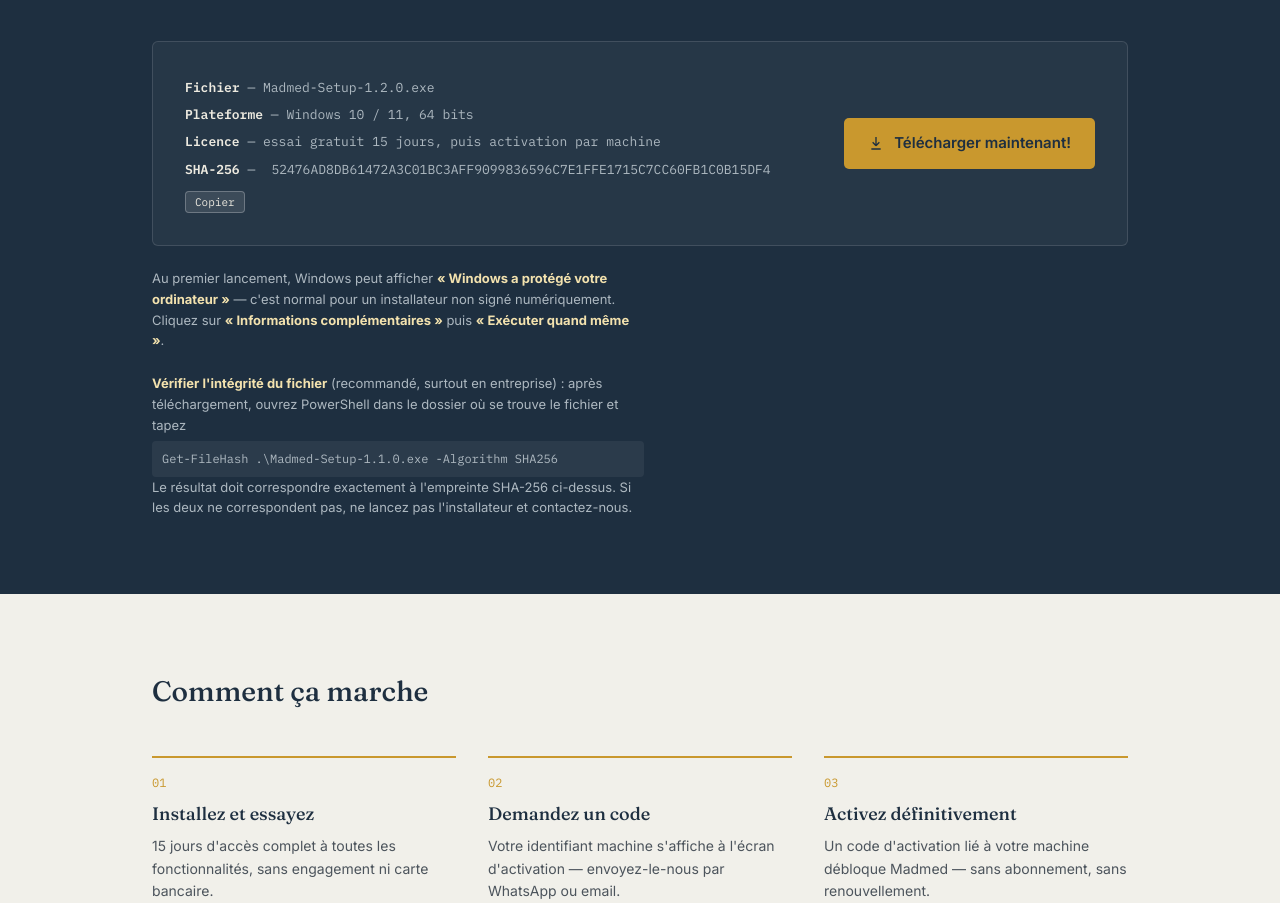
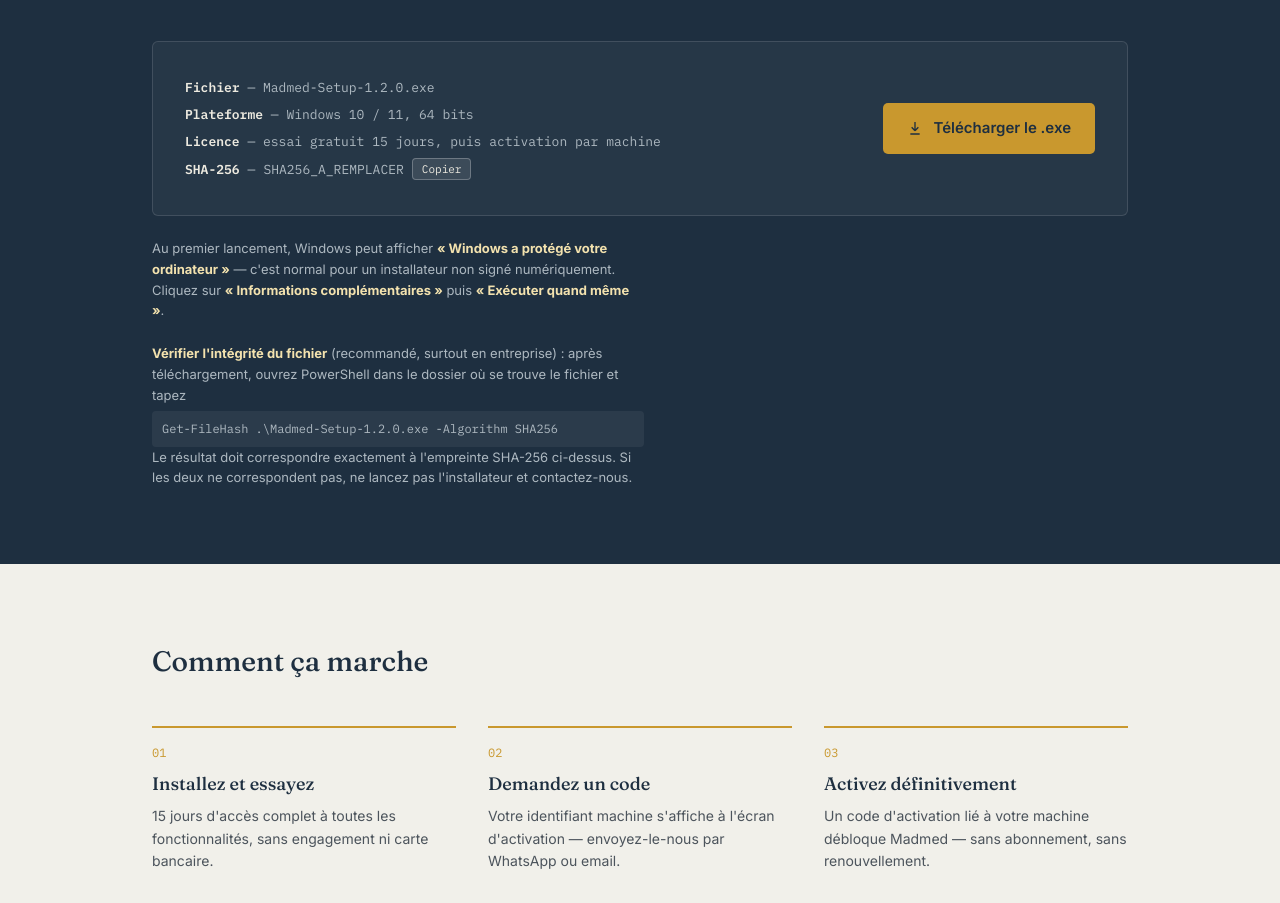
Before and after one commit to phylosirus-png/madmed, a plain HTML site: page index.html in a window 1280 px wide. Shown: the part 1908-2811 px from the top of the page. Drawn offline with Linux system fonts and the light colour scheme.

Commit message:
Update SHA-256 value and download link in index.html

```diff
--- a/index.html
+++ b/index.html
@@ -255,13 +255,13 @@
         <div><b>Plateforme</b> — Windows 10 / 11, 64 bits</div>
         <div><b>Licence</b> — essai gratuit 15 jours, puis activation par machine</div>
         <div style="display:flex;align-items:center;gap:8px;flex-wrap:wrap;">
-          <b>SHA-256</b> — <span id="sha256-value" style="word-break:break-all;"></span>52476AD8DB61472A3C01BC3AFF9099836596C7E1FFE1715C7CC60FB1C0B15DF4
+          <b>SHA-256</b> — <span id="sha256-value" style="word-break:break-all;">SHA256_A_REMPLACER</span>
           <button onclick="navigator.clipboard.writeText(document.getElementById('sha256-value').textContent); this.textContent='Copié !'; setTimeout(()=>this.textContent='Copier',1500);" style="font-family:'IBM Plex Mono',monospace; font-size:11px; background:rgba(255,255,255,0.1); color:var(--text-inverse); border:1px solid rgba(255,255,255,0.25); border-radius:4px; padding:3px 9px; cursor:pointer;">Copier</button>
         </div>
       </div>
-      <a class="btn-download" https://github.com/phylosirus-png/madmed/releases/download/v1.2.0/Madmed.Setup.1.2.0.exe" download>
+      <a class="btn-download" href="LIEN_DE_TELECHARGEMENT_A_REMPLACER" download>
         <svg viewBox="0 0 24 24" fill="none" stroke="currentColor" stroke-width="2"><path d="M12 3v13m0 0l-5-5m5 5l5-5M5 21h14"/></svg>
-        Télécharger maintenant!
+        Télécharger le .exe
       </a>
     </div>
     <p class="smartscreen-note">
@@ -269,7 +269,7 @@
     </p>
     <p class="smartscreen-note">
       <b>Vérifier l'intégrité du fichier</b> (recommandé, surtout en entreprise) : après téléchargement, ouvrez PowerShell dans le dossier où se trouve le fichier et tapez
-      <code style="display:block;margin-top:6px;padding:8px 10px;background:rgba(255,255,255,0.06);border-radius:4px;font-family:'IBM Plex Mono',monospace;font-size:12px;">Get-FileHash .\Madmed-Setup-1.1.0.exe -Algorithm SHA256</code>
+      <code style="display:block;margin-top:6px;padding:8px 10px;background:rgba(255,255,255,0.06);border-radius:4px;font-family:'IBM Plex Mono',monospace;font-size:12px;">Get-FileHash .\Madmed-Setup-1.2.0.exe -Algorithm SHA256</code>
       Le résultat doit correspondre exactement à l'empreinte SHA-256 ci-dessus. Si les deux ne correspondent pas, ne lancez pas l'installateur et contactez-nous.
     </p>
   </div>
```
